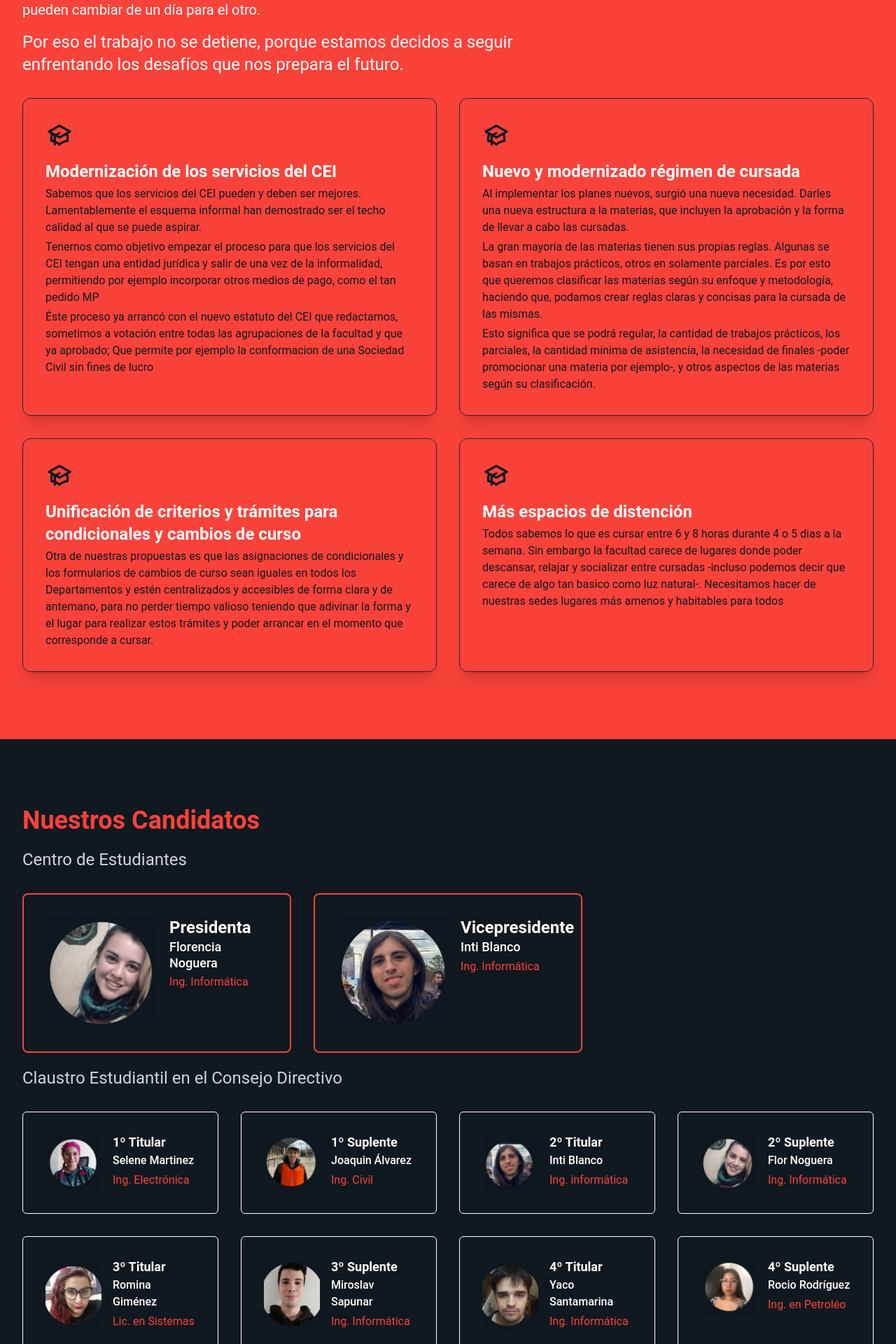
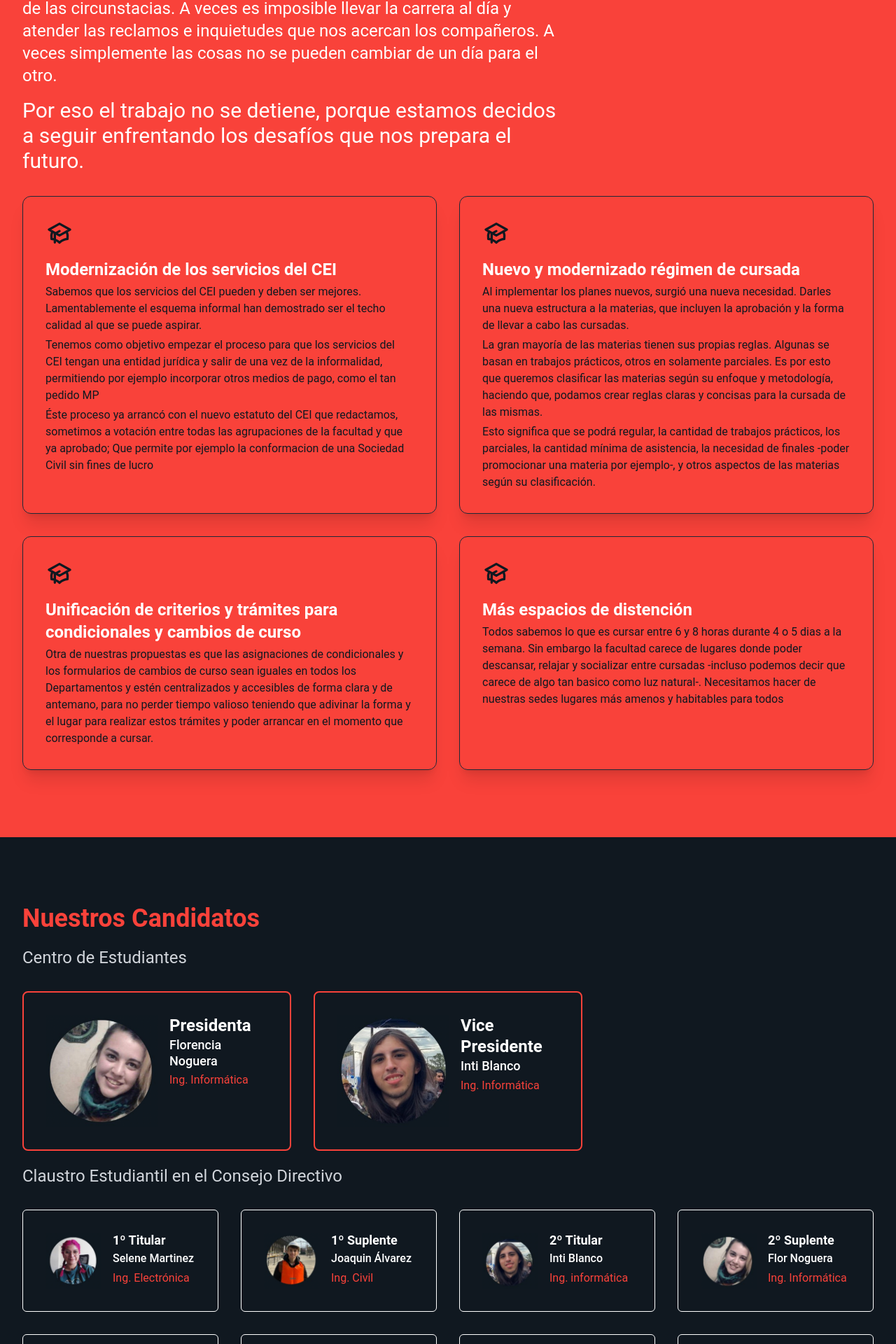
Before and after one commit to MiroslavSapunar/MLI-Page, a Next.js app: page / in a window 1280 px wide. Shown: the part 4296-6216 px from the top of the page at 70% size. Built offline with nearby package versions, Linux system fonts and the light colour scheme.

Commit message:
more fixes

```diff
--- a/src/app/components/aboutUs.tsx
+++ b/src/app/components/aboutUs.tsx
@@ -1,3 +1,5 @@
+import Image from "next/image";
+
 interface Data {
     source: string,
     position: string,
@@ -12,11 +14,15 @@
                 className="block rounded-lg  border-secundary border-2 p-8 transition hover:bg-white/5"
             >
                 <div className="flex items-stretch gap-4">
-                    <img
-                        src={data.source}
-                        alt=""
-                        className='aspect-square w-0 sm:w-20 md:w-40 rounded-lg object-cover'
-                    />
+                    <div className="relative w-0 md:min-w-40 md:h-40 rounded-lg">
+
+                        <Image
+                            src={data.source}
+                            alt={data.name}
+                            fill
+                            className='object-cover object-center'
+                        />
+                    </div>
 
                     <div>
                         <h2 className=" text-lg/tight sm:text-2xl/tight font-semibold ">{data.position}</h2>
@@ -32,14 +38,17 @@
     return (
         <>
             <div
-                className="block rounded-md border border-white p-8 transition hover:bg-white/5"
+                className="block rounded-md border border-white p2 md:p-8 transition hover:bg-white/5"
             >
-                <div className="flex items-stretch gap-4">
-                    <img
-                        src={data.source}
-                        alt=""
-                        className='aspect-square w-0 md:w-20 rounded-lg object-cover'
-                    />
+                <div className="flex items-stretch gap-1 md:gap-4">
+                    <div className="relative w-0 md:min-w-20 md:h-20 rounded-lg ">
+                        <Image
+                            src={data.source}
+                            alt={data.name}
+                            fill
+                            className=' object-cover object-center'
+                        />
+                    </div>
 
                     <div>
                         <h2 className=" text-lg/tight font-semibold">{data.position}</h2>
@@ -64,8 +73,8 @@
             career: "Ing. Informática",
         },
         {
-            source: "Inti_CEI.png",
-            position: "Vicepresidente",
+            source: "/Inti_CEI.png",
+            position: "Vice Presidente",
             name: "Inti Blanco",
             career: "Ing. Informática",
         }
@@ -85,13 +94,13 @@
             career: "Ing. Civil",
         },
         {
-            source: "Inti.png",
+            source: "/Inti.png",
             position: "2º Titular",
             name: "Inti Blanco",
             career: "Ing. informática",
         },
         {
-            source: "Flor.png",
+            source: "/Flor.png",
             position: "2º Suplente",
             name: "Flor Noguera",
             career: "Ing. Informática",
@@ -146,7 +155,7 @@
                     </h3>
                 </div>
 
-                <div className="mt-8 grid grid-cols-2 gap-8 md:grid-cols-3 lg:grid-cols-4">
+                <div className="mt-8 grid grid-cols-2 gap-8 lg:grid-cols-4">
                     {
                         dataConsejo && dataConsejo.map(e =>
                             <InfoCardSmall key={e.name} source={e.source} position={e.position} name={e.name} career={e.career} />)
--- a/src/app/components/achievements.tsx
+++ b/src/app/components/achievements.tsx
@@ -1,5 +1,4 @@
 'use client'
-import { type } from "os";
 import { useEffect, useState } from "react";
 import { UAParser } from "ua-parser-js";
 
--- a/src/app/components/proposals.tsx
+++ b/src/app/components/proposals.tsx
@@ -64,13 +64,13 @@
                 <div className="max-w-3xl ">
                     <h2 className="text-3xl font-bold sm:text-4xl">Nuestras Propuestas</h2>
 
-                    <p className="mt-4 text-xl text-white">
+                    <p className="mt-4 text-2xl text-white">
                         Creemos que la Argentina necesita más y mejores ingenieros e ingenieras y que la FIUBA debe ser EL motor de transformación del país, aportando más ciencia y más técnica cada día. En todos esto años nuestro objetivo siempre ha sido modernizar nuestras carreras y nuestra Facultad.
                     </p>
-                    <p className="mt-4 text-xl text-white">
+                    <p className="mt-4 text-2xl text-white">
                         También somos concientes que no siempre logramos estar a la altura de las circunstacias. A veces es imposible llevar la carrera al día y atender las reclamos e inquietudes que nos acercan los compañeros. A veces simplemente las cosas no se pueden cambiar de un día para el otro.
                     </p>
-                    <p className="mt-4 text-2xl text-white">
+                    <p className="mt-4 text-3xl text-white">
                         Por eso el trabajo no se detiene, porque estamos decidos a seguir enfrentando los desafíos que nos prepara el futuro.
                     </p>
                 </div>
```
Also changed, not shown: public/Inti_CEI.png.
